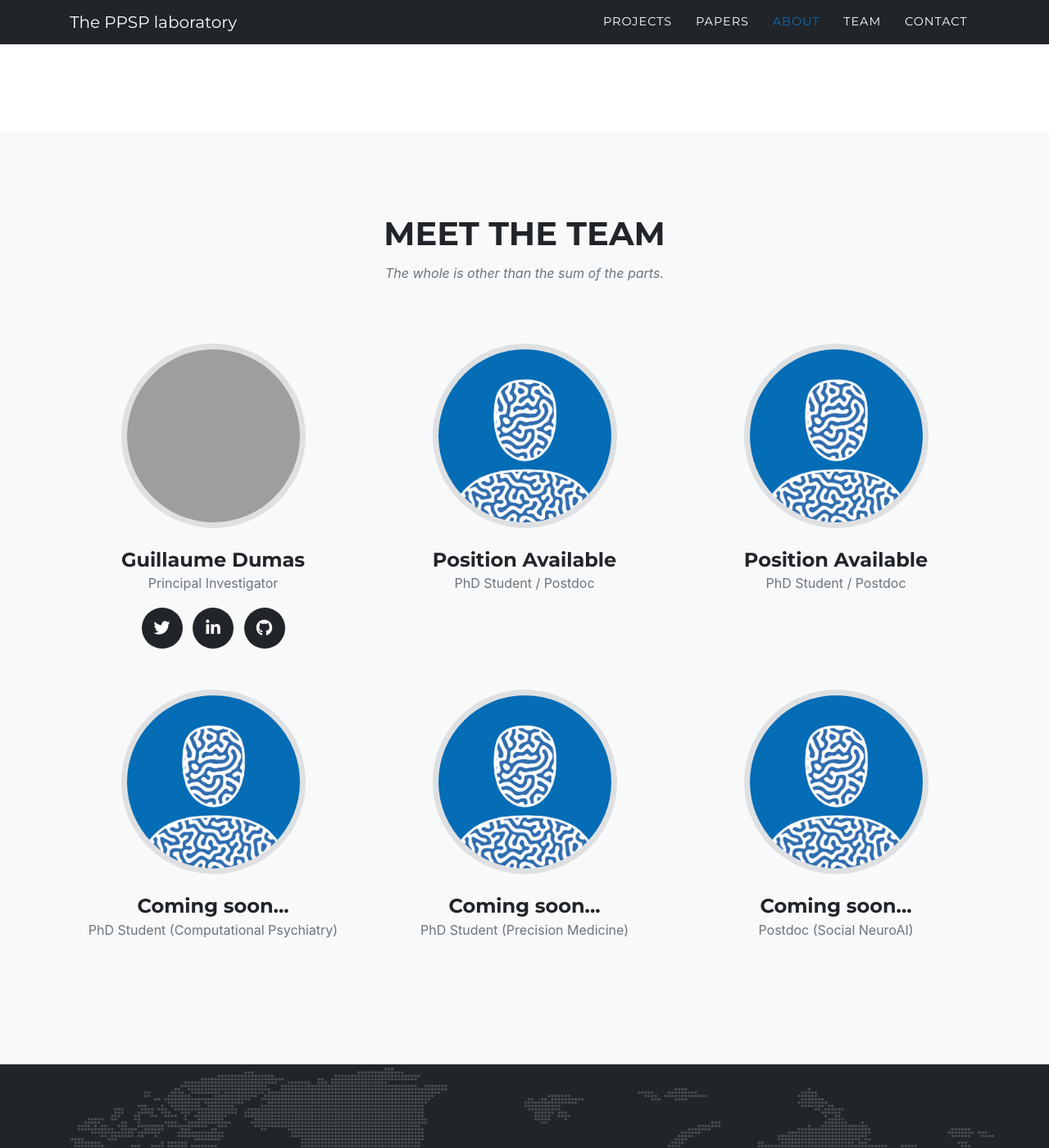
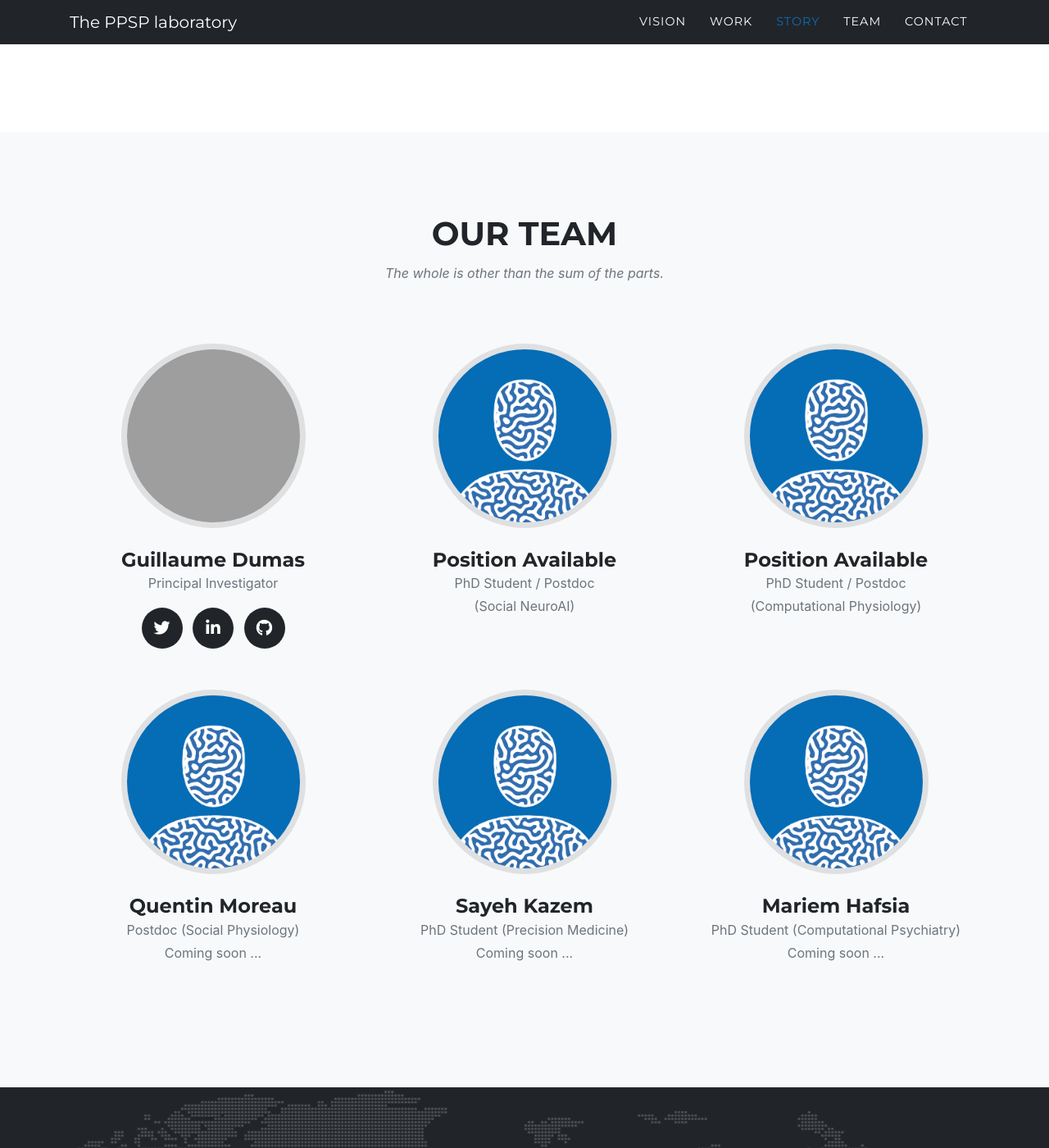
Before and after one commit to raviriley/agency-jekyll-theme, a Jekyll site: the page built from index.md, in a window 1280 px wide and 1400 px high, scrolled down 3835 px. Shown: the whole window at 82% size. Built offline with Jekyll 4.4.1, drawn with Linux system fonts in a browser that asks for light colours; some web fonts are replaced; some of the changed text lies outside the part shown; grey boxes are pictures that could not be loaded.

Commit message:
Update site sections and team

```diff
--- a/_data/navigation.yml
+++ b/_data/navigation.yml
@@ -1,11 +1,11 @@
 nav:
-  - title: "Projects"
+  - title: "Vision"
     section: projects
 
-  - title: "Papers"
+  - title: "Work"
     section: papers
 
-  - title: "About"
+  - title: "Story"
     section: timeline
 
   - title: "Team"
--- a/_data/sitetext.yml
+++ b/_data/sitetext.yml
@@ -5,7 +5,7 @@ header:
     buttonlink: "#projects" # "#{section}" or "URL/page link"
 
 projects:
-    title: "Projects"
+    title: "Our vision"
     text: "The Precision Psychiatry and Social Physiology team is focusing on three main research axes."
     section: projects
     list:
@@ -20,13 +20,13 @@ projects:
         icon: fas fa-share-alt
 
 papers:
-    title: "Papers"
+    title: "Our work"
     text: "Here are some highlights from the lab. Enjoy the reading!"
     section: papers
 
 
 timeline:
-    title: "TIMELINE"
+    title: "Our story"
     text: "\"Past, present, and future is where we're at.\""
     section: timeline
     events:
@@ -83,7 +83,7 @@ fundings:
         logo: assets/img/fundings/FRQS_logo.png
 
 team:
-    title: "MEET THE TEAM"
+    title: "Our team"
     text: "The whole is other than the sum of the parts."
     subtext: ""
     section: team
@@ -101,7 +101,7 @@ team:
           - url: https://github.com/deep-introspection
             icon: fab fa-github
       - name: "Position Available"
-        role: "PhD Student / Postdoc"
+        role: "PhD Student / Postdoc<br>(Social NeuroAI)"
         image: assets/img/team/unknown.png
         #social:
           # - url: https://twitter.com
@@ -113,7 +113,7 @@ team:
           #- url: https://github.com/
           #  icon: fab fa-github
       - name: "Position Available"
-        role: "PhD Student / Postdoc"
+        role: "PhD Student / Postdoc<br>(Computational Physiology)"
         image: assets/img/team/unknown.png
         #social:
           # - url: https://twitter.com
@@ -124,20 +124,8 @@ team:
           #  icon: fab fa-linkedin-in
           #- url: https://github.com/
           #  icon: fab fa-github
-      - name: "Coming soon..."
-        role: "PhD Student (Computational Psychiatry)"
-        image: assets/img/team/unknown.png
-        #social:
-          # - url: https://twitter.com
-          #   icon: fab fa-twitter
-          # - url: https://facebook.com
-          #   icon: fab fa-facebook-f
-          #- url: https://linkedin.com
-          #  icon: fab fa-linkedin-in
-          #- url: https://github.com/
-          #  icon: fab fa-github
-      - name: "Coming soon..."
-        role: "PhD Student (Precision Medicine)"
+      - name: "Quentin Moreau"
+        role: "Postdoc (Social Physiology)<br>Coming soon ..."
         image: assets/img/team/unknown.png
         #social:
           #- url: https://twitter.com
@@ -148,12 +136,24 @@ team:
           #  icon: fab fa-linkedin-in
           #- url: https://github.com/
           #  icon: fab fa-github
-      - name: "Coming soon..."
-        role: "Postdoc (Social NeuroAI)"
+      - name: "Sayeh Kazem"
+        role: "PhD Student (Precision Medicine)<br>Coming soon ..."
         image: assets/img/team/unknown.png
         #social:
           #- url: https://twitter.com
           #  icon: fab fa-twitter
+          # - url: https://facebook.com
+          #   icon: fab fa-facebook-f
+          #- url: https://linkedin.com
+          #  icon: fab fa-linkedin-in
+          #- url: https://github.com/
+          #  icon: fab fa-github
+      - name: "Mariem Hafsia"
+        role: "PhD Student (Computational Psychiatry)<br>Coming soon ..."
+        image: assets/img/team/unknown.png
+        #social:
+          # - url: https://twitter.com
+          #   icon: fab fa-twitter
           # - url: https://facebook.com
           #   icon: fab fa-facebook-f
           #- url: https://linkedin.com
```
